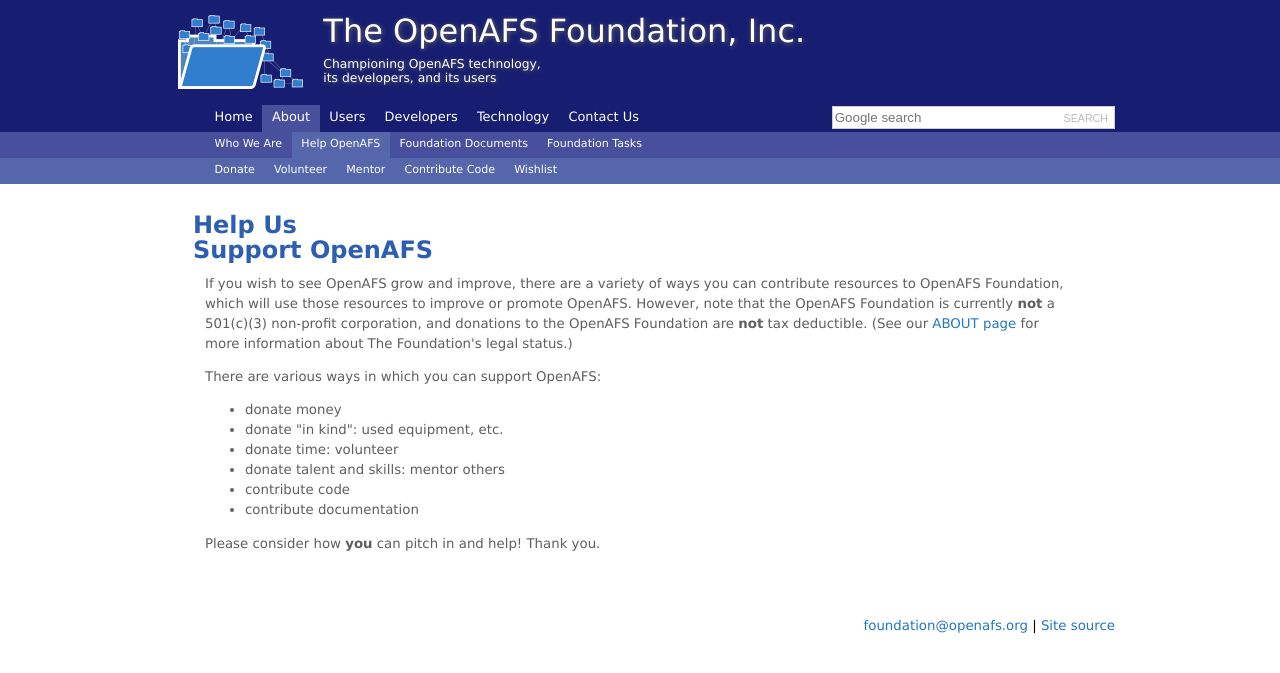
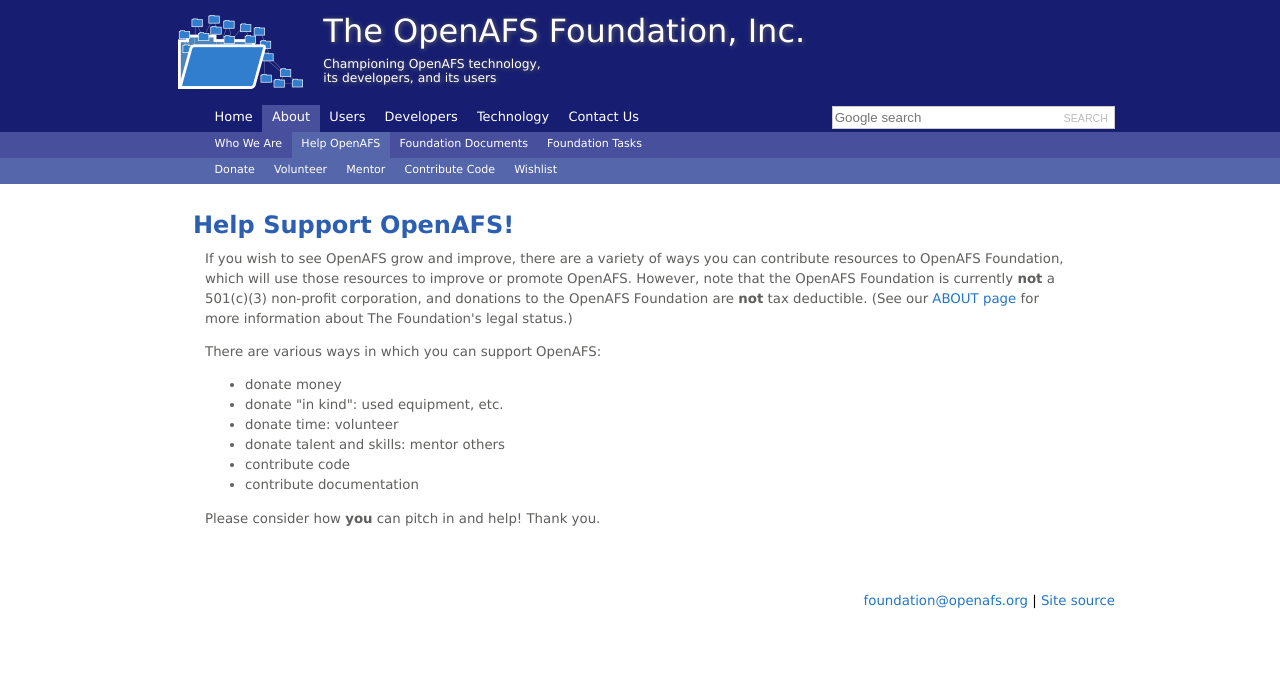
Before and after one commit to openafsfoundation/openafsfoundation.org, a Jekyll site: the page built from help/index.md, in a window 1280 px wide. Shown: the top 673 px of the page. Built offline with Jekyll 4.4.1, drawn with Linux system fonts in a browser that asks for light colours.

Commit message:
Shorten page title

```diff
--- a/help/index.md
+++ b/help/index.md
@@ -3,9 +3,7 @@
 nav: [about,help]
 ---
 
-## Help Us ##
-
-## Support OpenAFS ##
+## Help Support OpenAFS! ##
 
 If you wish to see OpenAFS grow and improve, there are a variety of ways you
 can contribute resources to OpenAFS Foundation, which will use those resources
```
